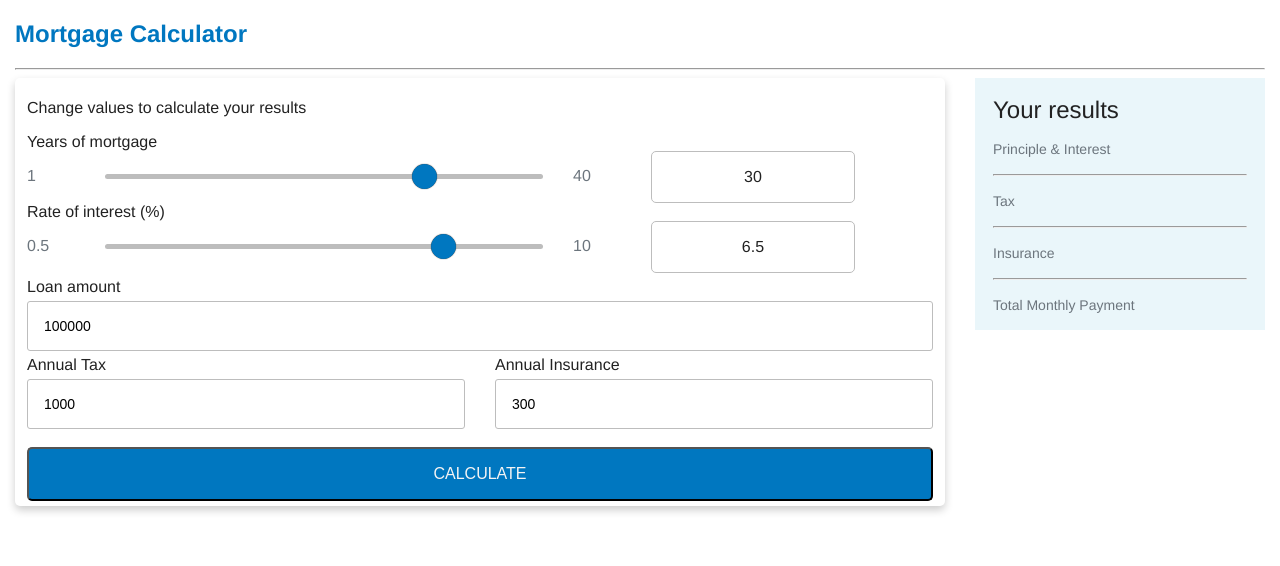
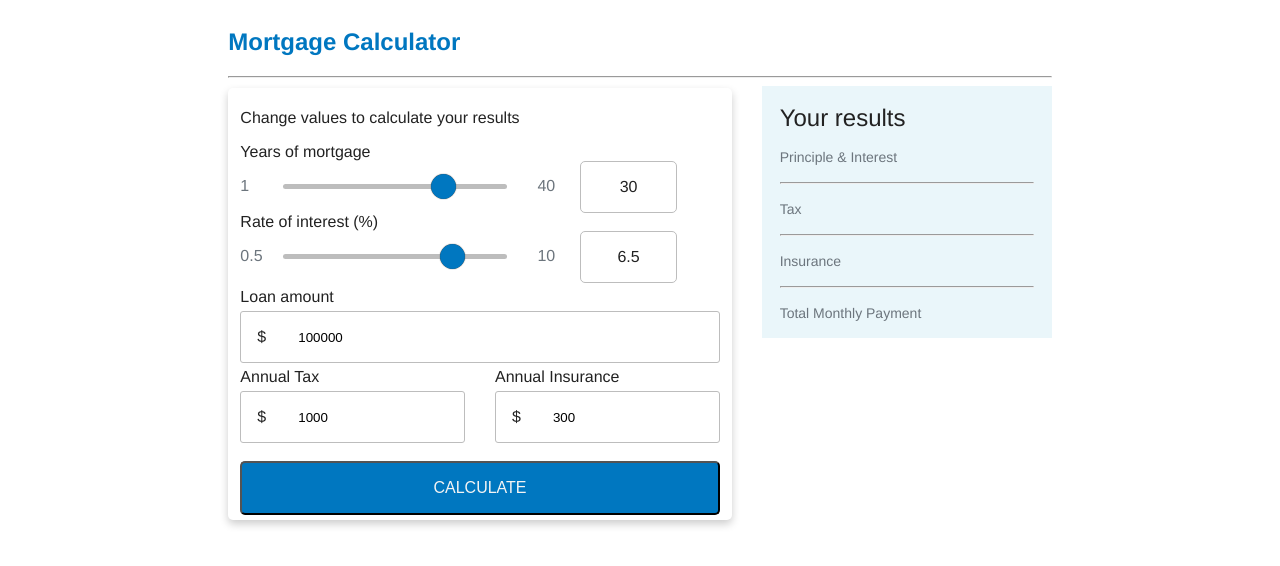
Before and after one commit to jisaballo/mortgage-calculator, a website: page index.html in a window 1280 px wide. Drawn offline with Linux system fonts and the light colour scheme.

Commit message:
style fix

```diff
--- a/index.html
+++ b/index.html
@@ -5,12 +5,20 @@
         <link rel="stylesheet" href="./assets/css/styles.css">
     </head>
     <body class="container-fluid">
+        <div class="row">
+            <div class="col-md-2 px-0"></div>
+            <div class="col-md-8">
                 <h2 class="header">Mortgage Calculator</h2>
                 <hr>
+            </div>
+            <div class="col-md-2 px-0"></div>
+        </div>
 
         <div class="row">
-            <div class="col-md-9 col-md-push-3">
+            <div class="col-md-2 px-0"></div>
+            <div class="col-md-5 px-0 col-md-push-3">
 
+                <div class="container">
                     <div class="card">
                         <div class="card-content">
                             <div class="row">
@@ -55,7 +63,16 @@
                             <div class="row">
                                 <div class="col-12">
                                     <div class="input-label">Loan amount</div>
-                                <input class="input-box" id="loan_amount" type="number" placeholder="Loan Amount" value="100000">
+                                    <div class="input-box">
+                                        <div class="row">
+                                            <div class="col-auto">
+                                                <label>$</label>
+                                            </div>
+                                            <div class="col">
+                                                <input id="loan_amount" type="number" placeholder="Loan Amount" value="100000">
+                                            </div>
+                                        </div>
+                                    </div>
                                     <span class="text-error" id="loan_amount_error"></span>
                                 </div>
                             </div>
@@ -63,12 +80,30 @@
                             <div class="row">
                                 <div class="col-6">
                                     <div class="input-label">Annual Tax</div>
-                                <input class="input-box" id="annual_tax" type="number" placeholder="Annual Tax" value="1000">
+                                    <div class="input-box">
+                                        <div class="row">
+                                            <div class="col-auto">
+                                                <label>$</label>
+                                            </div>
+                                            <div class="col">
+                                                <input id="annual_tax" type="number" placeholder="Annual Tax" value="1000">
+                                            </div>
+                                        </div>
+                                    </div>
                                     <span class="text-error" id="annual_tax_error"></span>
                                 </div>
                                 <div class="col-6">
                                     <div class="input-label">Annual Insurance</div>
-                                <input class="input-box" id="annual_insurance" type="number" placeholder="Annual Insurance" value="300">
+                                    <div class="input-box">
+                                        <div class="row">
+                                            <div class="col-auto">
+                                                <label>$</label>
+                                            </div>
+                                            <div class="col">
+                                                <input id="annual_insurance" type="number" placeholder="Annual Insurance" value="300">
+                                            </div>
+                                        </div>
+                                    </div>
                                     <span class="text-error" id="annual_insurance_error"></span>
                                 </div>
                             </div>
@@ -78,6 +113,7 @@
                             <div class="row">
                                 <div class="col-12">
                                     <button class="button-block collapsible" type="button" onclick="calculate()">CALCULATE</button>
+                                </div>
                             </div>
                         </div>
                     </div>
@@ -108,6 +144,7 @@
                     </div>
                 </div>
             </div>
+            <div class="col-md-2 px-0"></div>
         </div>
 
         <!-- all script files -->
--- a/sass/components.scss
+++ b/sass/components.scss
@@ -1,11 +1,14 @@
 @import 'theme';
 
+.container {
+  padding: 2px 16px;
+}
+
 .card {
-    box-shadow: 0 4px 8px 0 rgba(0,0,0,0.2);
-    transition: 0.3s;
-    border-radius: 5px;
-    float: left;
-    width: 100%;
+  box-shadow: 0 4px 8px 0 rgba(0,0,0,0.2);
+  transition: 0.3s;
+  border-radius: 5px;
+  width: 100%;
 }
 
 .card-content {
--- a/sass/styles.scss
+++ b/sass/styles.scss
@@ -19,7 +19,6 @@
   border: 1px solid $light-dark;
   border-radius: 3px;
   padding: 16px;
-  font-size: 14px;
 }
 
 .selected_value {
```
Also changed, not shown: assets/css/styles.css. Lines whose indentation alone changed are shown as unchanged.
